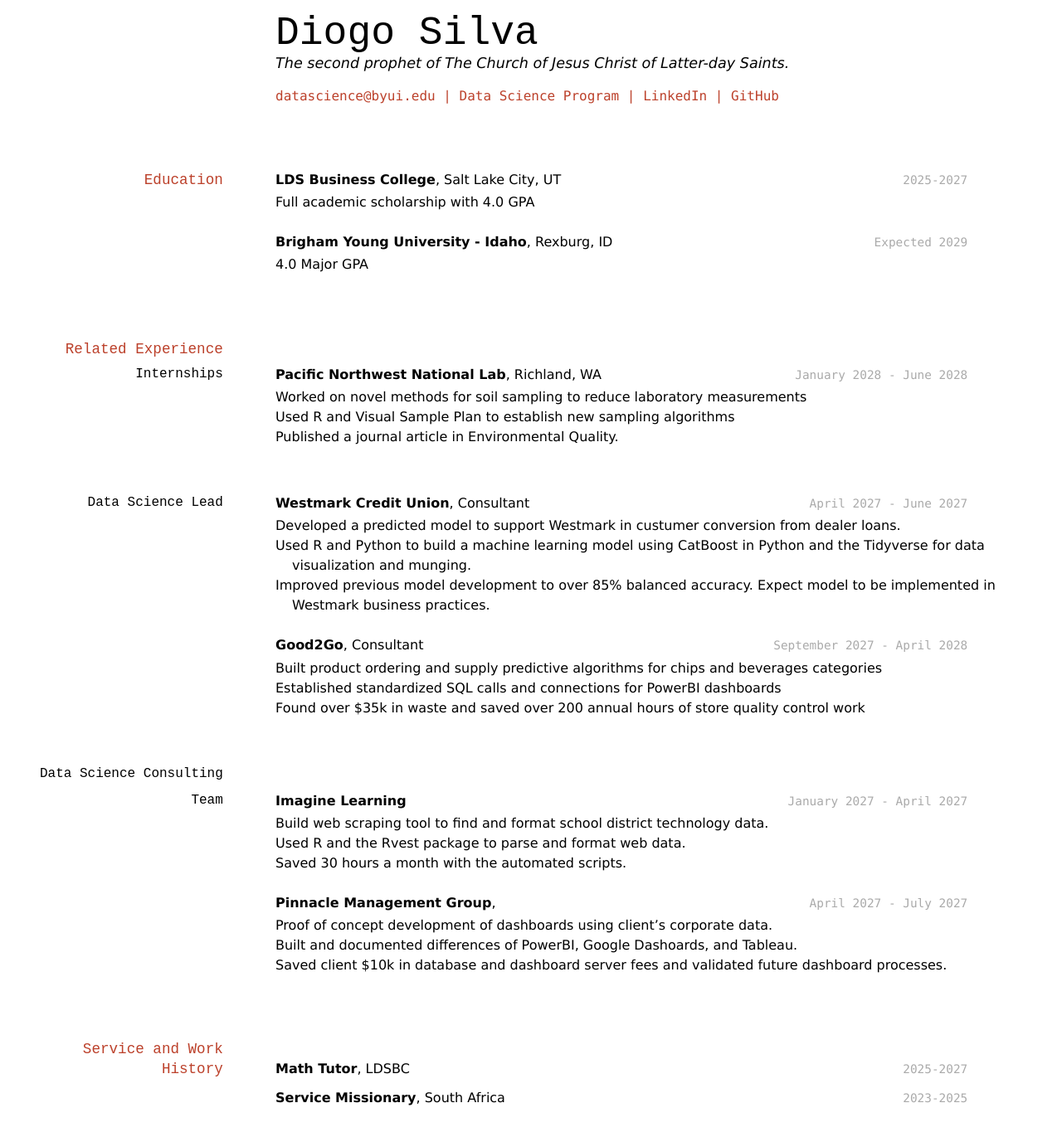
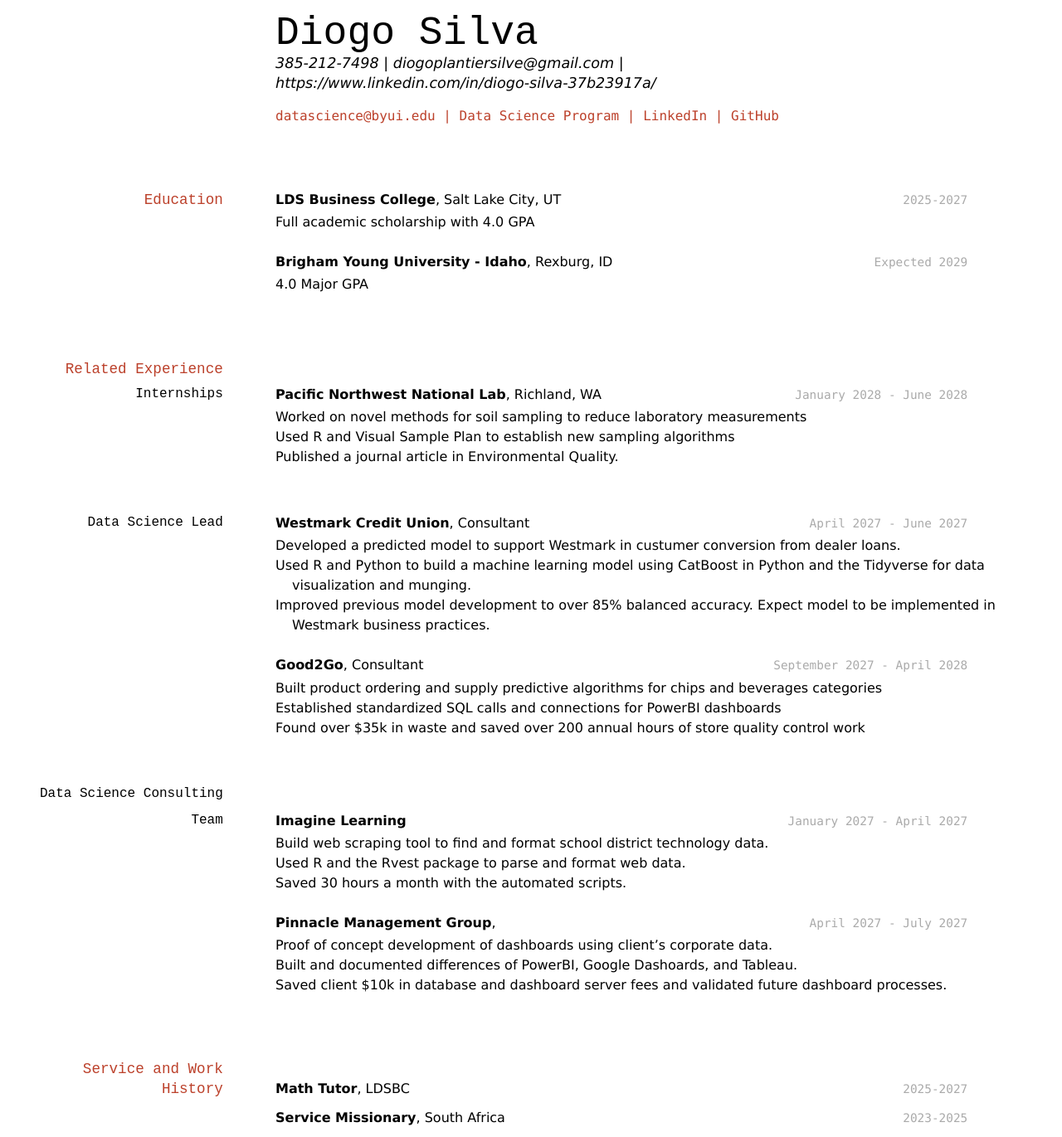
Before and after one commit to byuids-resumes/Silva-Resume, a Jekyll site: the page built from docs/index.md, in a window 1280 px wide. Shown: the whole page at 83% size. Built offline with Jekyll 4.4.1, drawn with Linux system fonts in a browser that asks for light colours; before the commit the page ends 1347 px from its top, so only the background shows below that.

Commit message:
Update index.md

```diff
--- a/docs/index.md
+++ b/docs/index.md
@@ -3,7 +3,7 @@ layout: cv
 title: Diogo Silva
 ---
 # Diogo Silva
-The second prophet of The Church of Jesus Christ of Latter-day Saints.
+385-212-7498 | diogoplantiersilve@gmail.com | https://www.linkedin.com/in/diogo-silva-37b23917a/
 
 <div id="webaddress">
 <a href="datascience@byui.edu">datascience@byui.edu</a>
```
